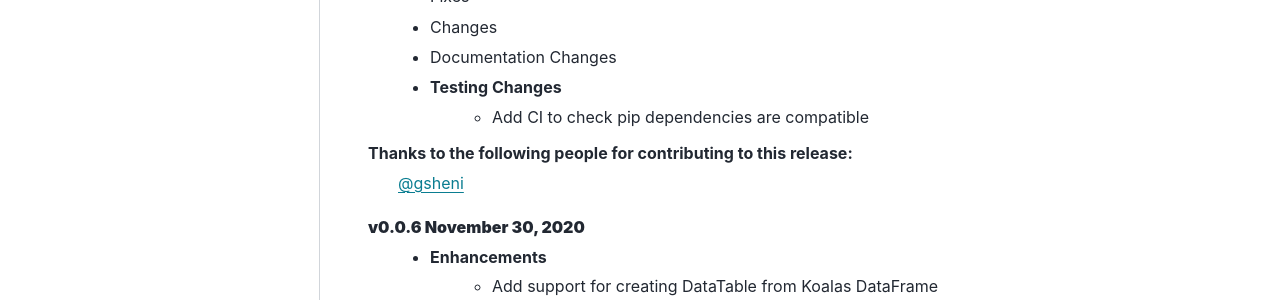
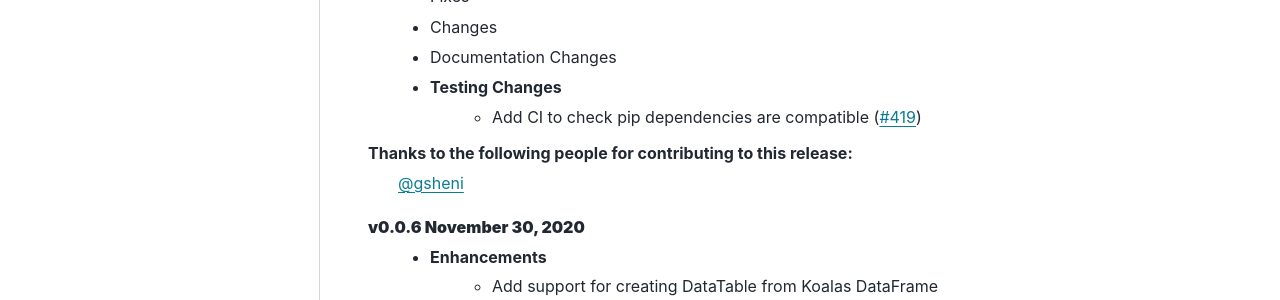
Before and after one commit to alteryx/woodwork, a Sphinx documentation site: the page built from docs/source/release_notes.rst, in a window 1280 px wide and 900 px high. Shown: the part 286-586 px from the top of the window. Built offline with Sphinx 7.4.7 and the PyData theme 0.15.4, drawn with Linux system fonts in a browser that asks for light colours; comment, search, counter and statistics services are not loaded.

Commit message:
Update release_notes.rst

```diff
--- a/docs/source/release_notes.rst
+++ b/docs/source/release_notes.rst
@@ -8,7 +8,7 @@ Release Notes
     * Changes
     * Documentation Changes
     * Testing Changes
-        * Add CI to check pip dependencies are compatible
+        * Add CI to check pip dependencies are compatible (:pr:`419`)
 
 Thanks to the following people for contributing to this release:
     :user:`gsheni`
```
